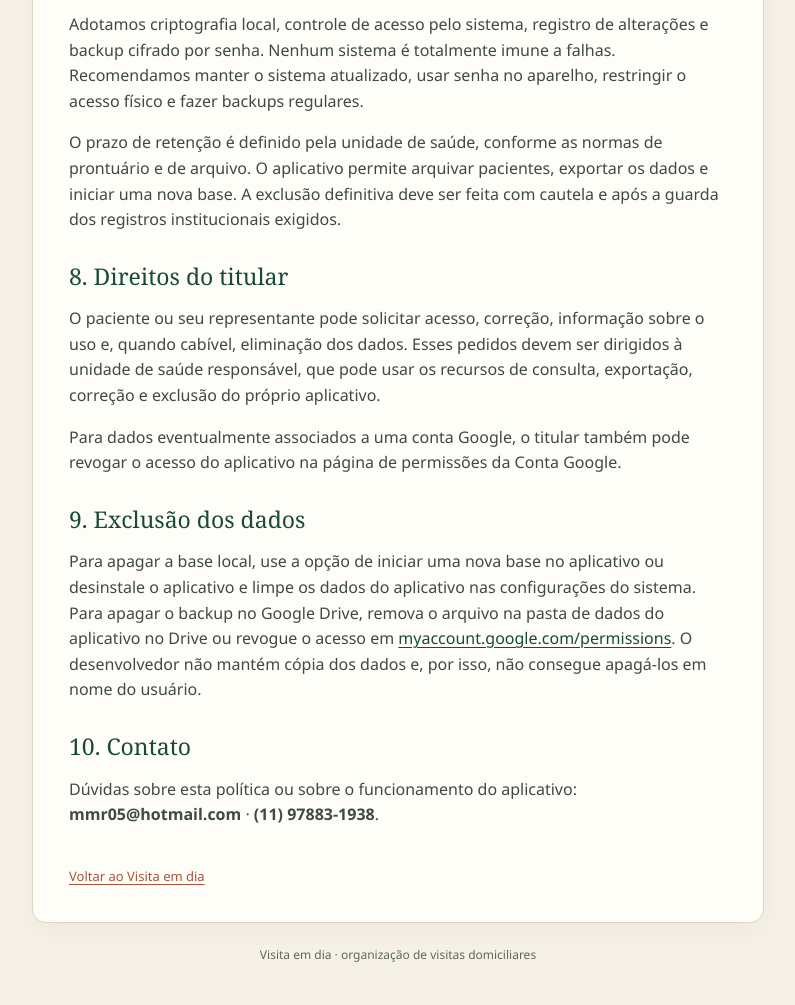
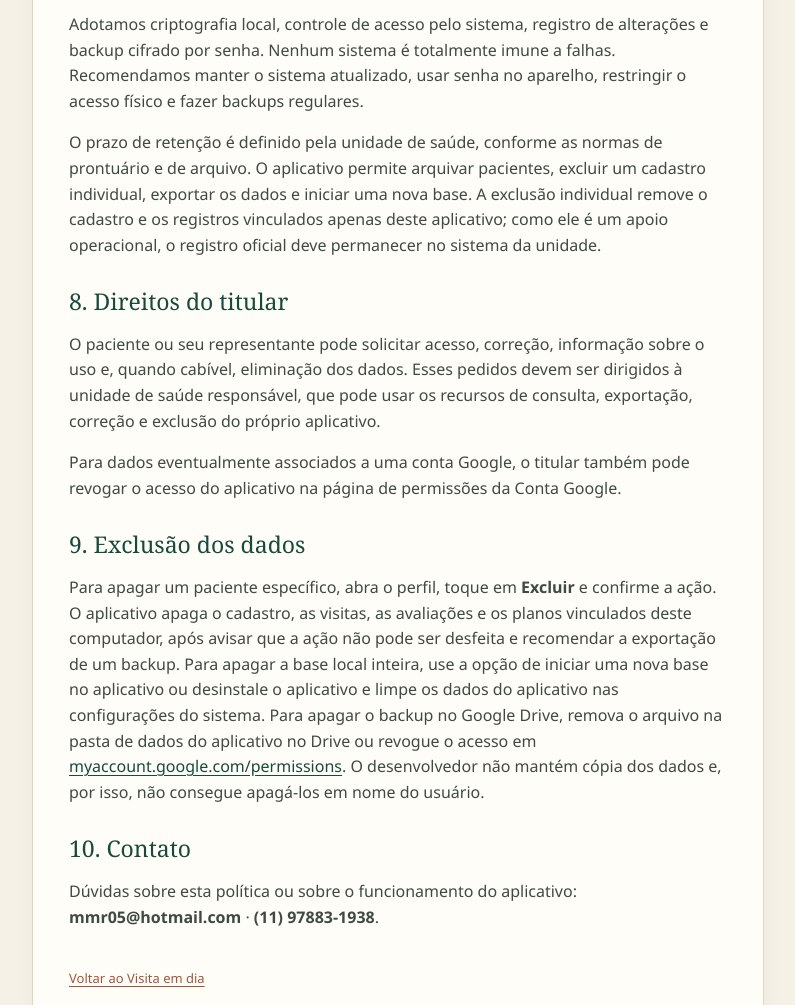
Before and after one commit to wavizo-bot/Visita-em-dia, a plain HTML site: page politica-de-privacidade.html in a window 1280 px wide. Shown: the part 2540-3545 px from the top of the page, without its empty margins (242-1037 px from the left). Drawn offline with Linux system fonts and the light colour scheme.

Commit message:
Documenta exclusao individual de paciente

```diff
--- a/politica-de-privacidade.html
+++ b/politica-de-privacidade.html
@@ -81,14 +81,14 @@
 
     <h2>7. Segurança e retenção</h2>
     <p>Adotamos criptografia local, controle de acesso pelo sistema, registro de alterações e backup cifrado por senha. Nenhum sistema é totalmente imune a falhas. Recomendamos manter o sistema atualizado, usar senha no aparelho, restringir o acesso físico e fazer backups regulares.</p>
-    <p>O prazo de retenção é definido pela unidade de saúde, conforme as normas de prontuário e de arquivo. O aplicativo permite arquivar pacientes, exportar os dados e iniciar uma nova base. A exclusão definitiva deve ser feita com cautela e após a guarda dos registros institucionais exigidos.</p>
+    <p>O prazo de retenção é definido pela unidade de saúde, conforme as normas de prontuário e de arquivo. O aplicativo permite arquivar pacientes, excluir um cadastro individual, exportar os dados e iniciar uma nova base. A exclusão individual remove o cadastro e os registros vinculados apenas deste aplicativo; como ele é um apoio operacional, o registro oficial deve permanecer no sistema da unidade.</p>
 
     <h2>8. Direitos do titular</h2>
     <p>O paciente ou seu representante pode solicitar acesso, correção, informação sobre o uso e, quando cabível, eliminação dos dados. Esses pedidos devem ser dirigidos à unidade de saúde responsável, que pode usar os recursos de consulta, exportação, correção e exclusão do próprio aplicativo.</p>
     <p>Para dados eventualmente associados a uma conta Google, o titular também pode revogar o acesso do aplicativo na página de permissões da Conta Google.</p>
 
     <h2>9. Exclusão dos dados</h2>
-    <p>Para apagar a base local, use a opção de iniciar uma nova base no aplicativo ou desinstale o aplicativo e limpe os dados do aplicativo nas configurações do sistema. Para apagar o backup no Google Drive, remova o arquivo na pasta de dados do aplicativo no Drive ou revogue o acesso em <a href="https://myaccount.google.com/permissions" rel="noopener">myaccount.google.com/permissions</a>. O desenvolvedor não mantém cópia dos dados e, por isso, não consegue apagá-los em nome do usuário.</p>
+    <p>Para apagar um paciente específico, abra o perfil, toque em <strong>Excluir</strong> e confirme a ação. O aplicativo apaga o cadastro, as visitas, as avaliações e os planos vinculados deste computador, após avisar que a ação não pode ser desfeita e recomendar a exportação de um backup. Para apagar a base local inteira, use a opção de iniciar uma nova base no aplicativo ou desinstale o aplicativo e limpe os dados do aplicativo nas configurações do sistema. Para apagar o backup no Google Drive, remova o arquivo na pasta de dados do aplicativo no Drive ou revogue o acesso em <a href="https://myaccount.google.com/permissions" rel="noopener">myaccount.google.com/permissions</a>. O desenvolvedor não mantém cópia dos dados e, por isso, não consegue apagá-los em nome do usuário.</p>
 
     <h2>10. Contato</h2>
     <p>Dúvidas sobre esta política ou sobre o funcionamento do aplicativo: <strong>mmr05@hotmail.com</strong> · <strong>(11) 97883-1938</strong>.</p>
```
